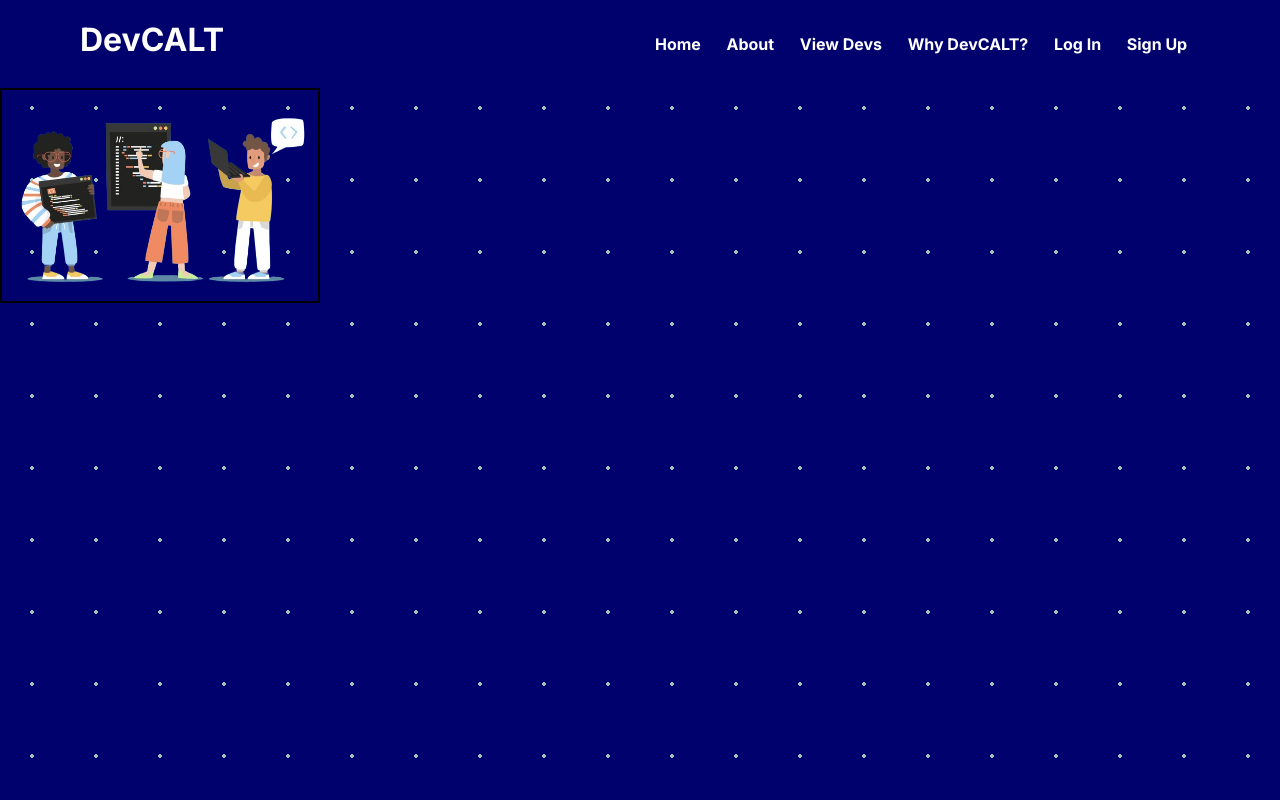
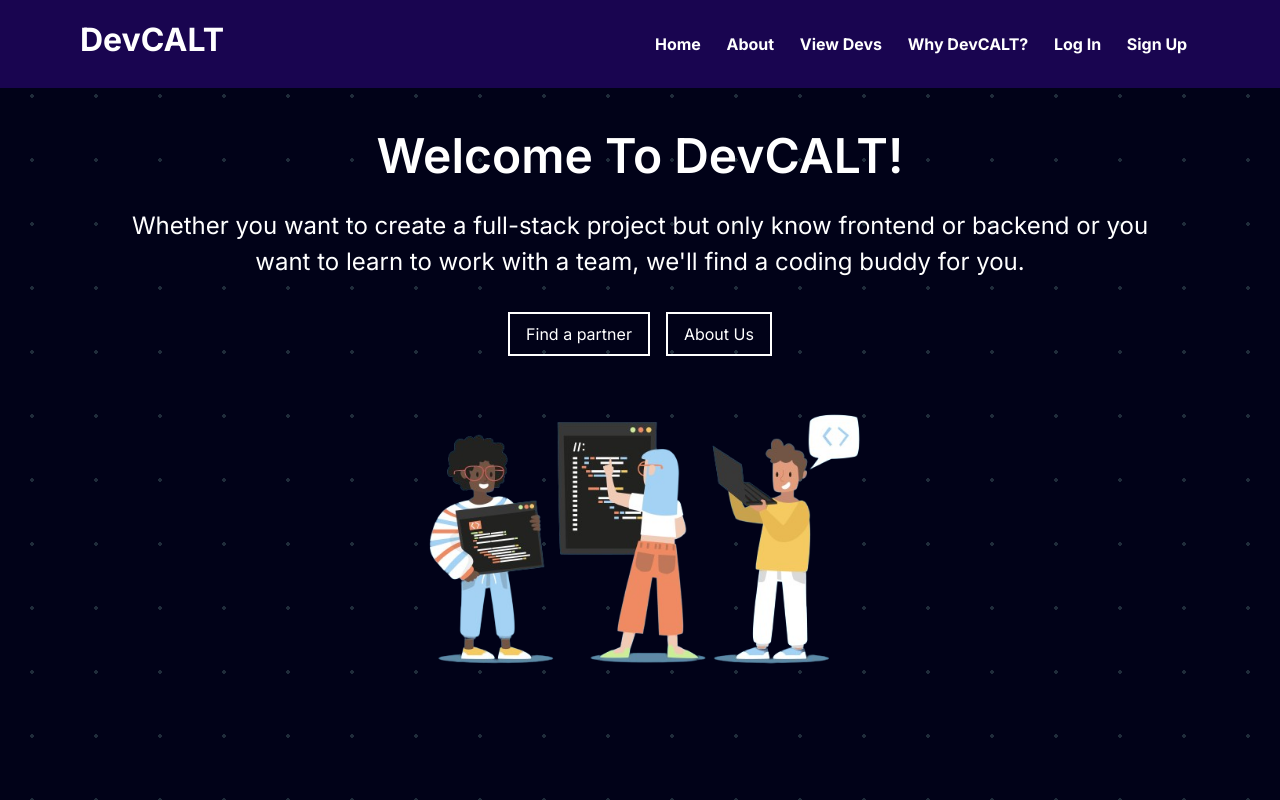
Before and after one commit to Saran-pariyar/DevCALT, a Next.js app: page / in a window 1280 px wide. Built offline with nearby package versions, Linux system fonts and the light colour scheme; no server answers.

Commit message:
Finished frontend of hero section

```diff
--- a/app/home/home.scss
+++ b/app/home/home.scss
@@ -8,12 +8,60 @@ svg{
 }
 .hero-section{
 .hero-container{
-    .hero-title{}
+margin-top: 1rem ;
+display: flex;
+align-items: center;
+flex-direction: column;
+
+.hero-text-container{
+    display: flex;
+    flex-direction: column;
+    align-items: center;
+    // border: 2px solid red;
+    width: 80%;
+    .hero-title{
+        font-size: 3rem;
+        font-weight: 600;
+        margin: 1rem 0;
+        text-align: center;
+    }
+
+    .hero-second-title{
+        font-size: 1.5rem;
+        text-align: center;
+        margin-bottom: 1rem;
+    }
+
+    .hero-btn-section{
+
+        .hero-btn{
+
+            padding: .5rem 1rem;
+            display: inline-block;
+margin: 1rem .5rem;
+            border: 2px solid white;
+            transition: .5s all;
+&:hover{
+    color: black;
+    background-color: white;
+}
+        }
+        .hero-btn-find{
+        }
+    }
+}
+
+
+    .hero-img-container{
+        display: flex;
+        justify-content: center;
     .hero-img{
-        position: relative;
-        width: 20rem;
-        border: 2px solid black;
-        // height: 20rem;
+        // position: relative;
+        // width: 20rem;
+        // border: 2px solid black;
+        height: 20rem;
+        max-width: 100%;
     }
 }
 }
+}
--- a/app/home/page.tsx
+++ b/app/home/page.tsx
@@ -1,14 +1,14 @@
- "use client"
+//  "use client"
 
 import "./home.scss"
 // import { Button } from "@/components/ui/button"
 import Link from "next/link"
 import Image from 'next/image'
-import connectMongoDB from "@/libs/mongodb"
+// import connectMongoDB from "@/libs/mongodb"
 
 const HomeComponent = async () => {
 
-  await connectMongoDB()
+  // await connectMongoDB()
   // console.log(connectMongoDB);
 
   return (
@@ -17,10 +17,18 @@ const HomeComponent = async () => {
 
 
       <div className="hero-container ">
-        <div className="hero-img" >
+        <div className="hero-text-container">
+          <h1 className="hero-title">Welcome To DevCALT!</h1>
+          <h2 className="hero-second-title"> Whether you want to create a full-stack project but only know frontend or backend or you want to learn to work with a team, we'll find a coding buddy for you.</h2>
+          <div className="hero-btn-section">
+            <Link href={"/developers_list"} className="hero-btn hero-btn-find">Find a partner</Link>
+            <Link href={"/developers_list"} className="hero-btn hero-btn-about">About Us</Link>
+          </div>
+        </div>
+        <div className="hero-img-container" >
 
 
-        <img src="/img/hero-bg.png" alt="" />
+        <img src="/img/hero-bg.png" alt="" className="hero-img" />
     </div>
 
       </div>
--- a/styles/Navbar.scss
+++ b/styles/Navbar.scss
@@ -9,7 +9,7 @@ body {
     position: sticky;
     top: 0;
     z-index: 999;
-    background: #01016E;
+    background: #190550;
 
 
     .logo-section {
--- a/styles/style.scss
+++ b/styles/style.scss
@@ -9,13 +9,17 @@ html{
 }
 body{
     // background: #01016E;
-    color: white;
     max-width: 1440px;
     width: 100%;
-    background-image: radial-gradient(#9bc7b9 2px, transparent 1px);
-background-size: 4rem 4.5rem;
-// background-color: #43b34c;
-background-color: #01016E;
+    background-image: radial-gradient(#aceed92d 2px, transparent 1px);
+    color: white;
+    background-color: #010218;
+background-size: 4rem 4rem;
+
+// background-image: radial-gradient(#918c8c67 2px, transparent 1px);
+//     color: white;
+//     background-color: rgb(34, 4, 83);
+
 
 }
 
```
